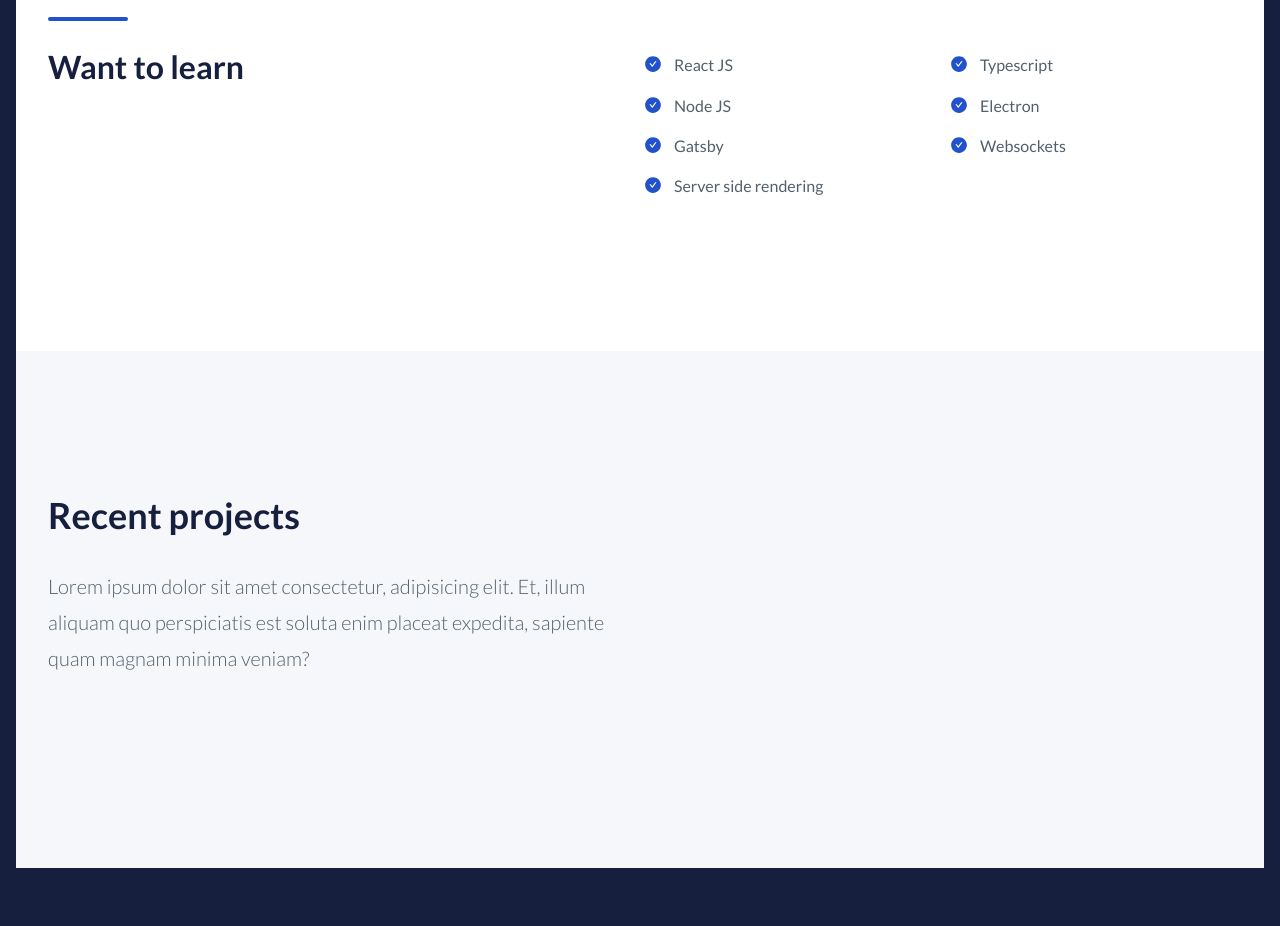
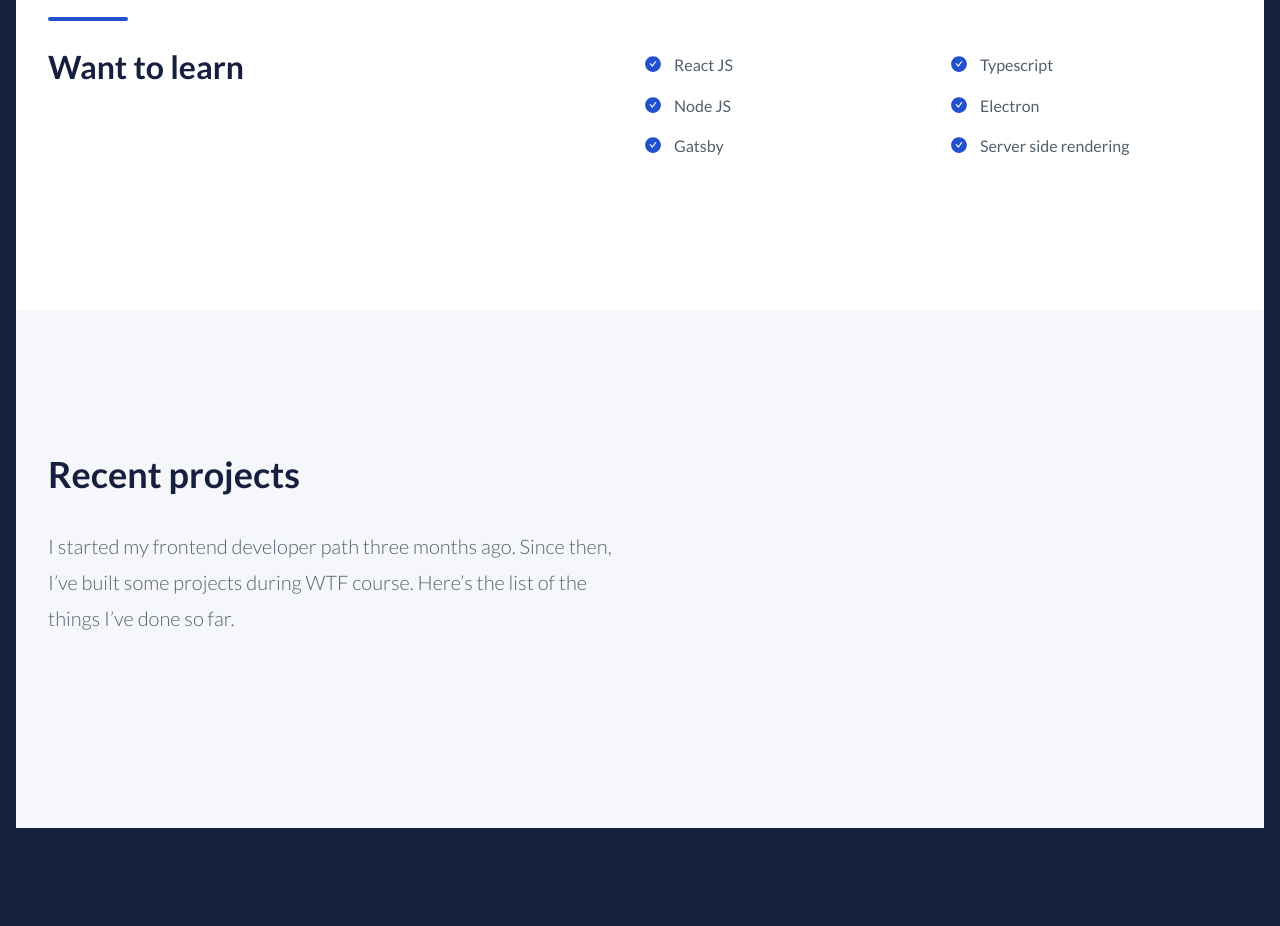
Before and after one commit to kakuliniec/kakuliniec.github.io, a website: page src/content/index.html in a window 1280 px wide. Shown: the part 1740-2666 px from the top of the page. Drawn offline with nearby package versions, Linux system fonts and the light colour scheme; files that its build step writes are made by us from their sources; no server answers; files whose address does not match are found by name.

Commit message:
feat: index changing

```diff
--- a/src/content/index.html
+++ b/src/content/index.html
@@ -75,8 +75,7 @@
           <li class="skills-list__item">Node JS</li>
           <li class="skills-list__item">Electron</li>
           <li class="skills-list__item">Gatsby</li>
-          <li class="skills-list__item">Websockets</li>
-          <li class="skills-list__item">Server side rendering</li>
+           <li class="skills-list__item">Server side rendering</li>
 
         </ul>
       </section>
@@ -84,8 +83,7 @@
     <section id="my-projects" class="projects">
       <h2 class="projects__tittle">Recent projects</h2>
       <div class="container">
-        <p class="projects__description">Lorem ipsum dolor sit amet consectetur, adipisicing elit. Et, illum aliquam quo
-          perspiciatis est soluta enim placeat expedita, sapiente quam magnam minima veniam? </p>
+        <p class="projects__description">I started my frontend developer path three months ago. Since then, I’ve built some projects during WTF course. Here’s the list of the things I’ve done so far. </p>
         <ul class="projects-list projects-list--js">
 
       </ul>
```
